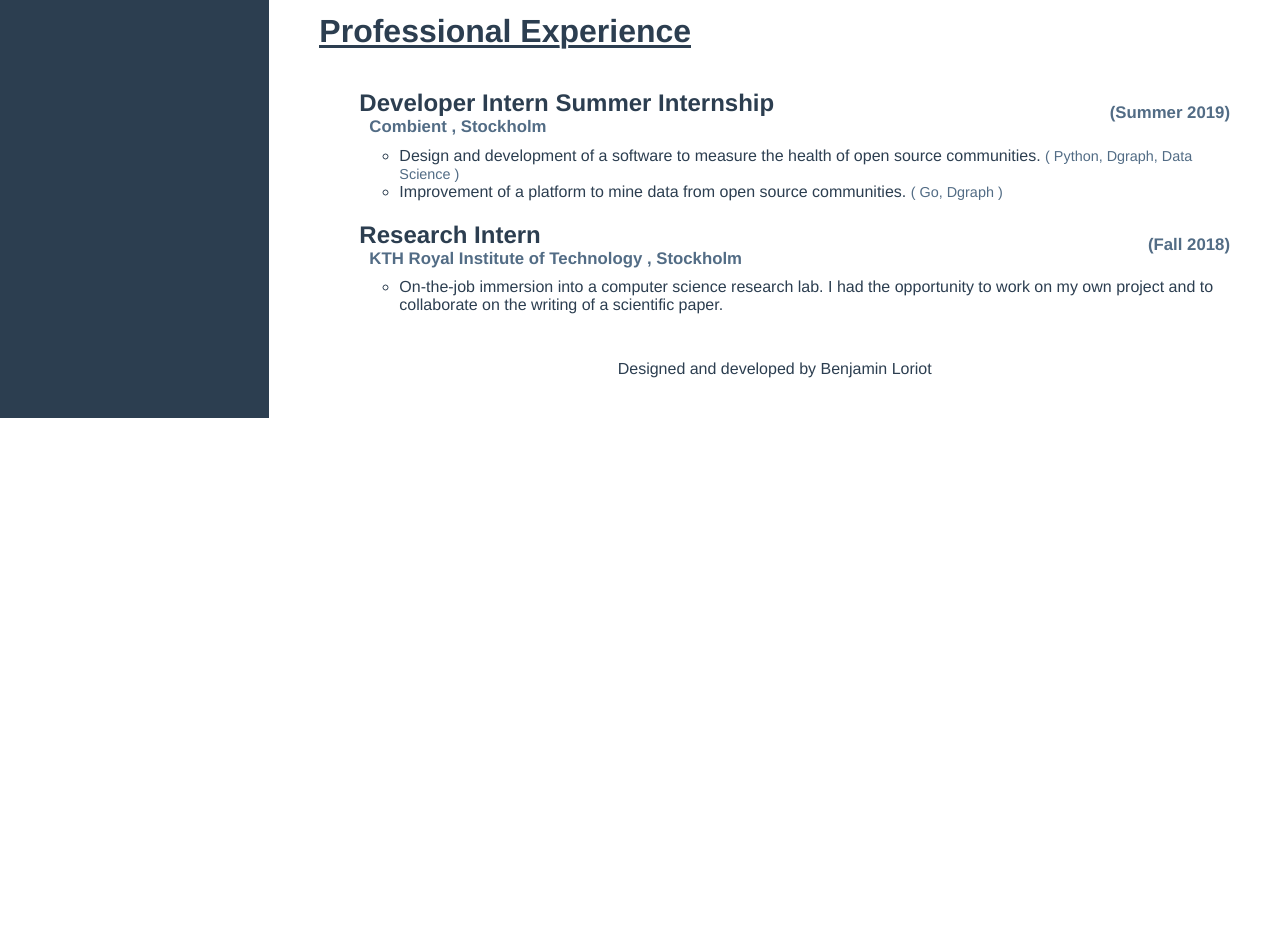
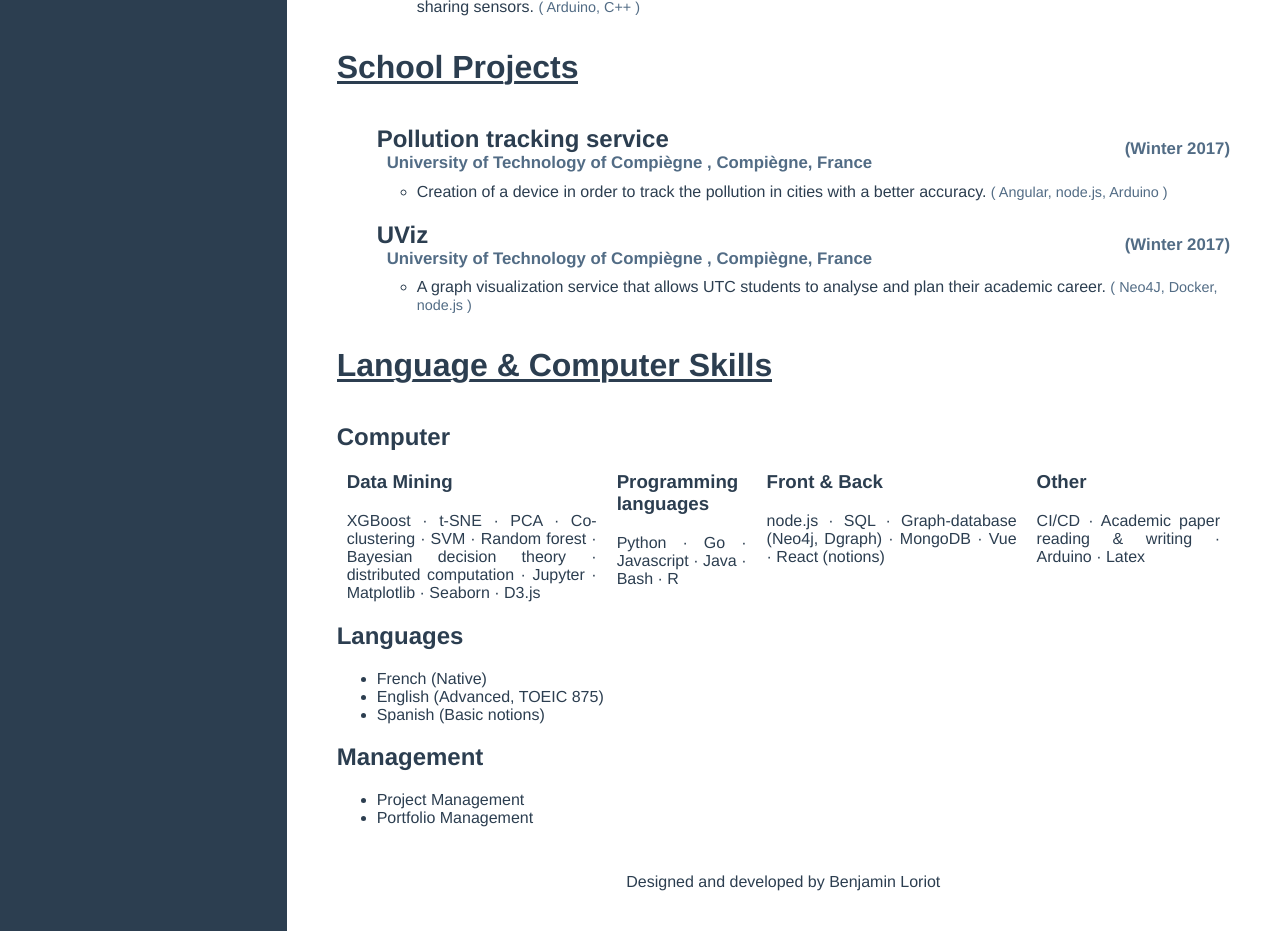
Before and after one commit to bloriot97/personal-page, a Vue app: page / in a window 1280 px wide. Shown: the part 1040-1971 px from the top of the page. Before the commit the page ends 1458 px from the top, so only its background shows below. Built offline with nearby package versions, Linux system fonts and the light colour scheme.

Commit message:
Transcript + skills

```diff
--- a/src/App.vue
+++ b/src/App.vue
@@ -79,6 +79,7 @@ export default {
     }
     #sidebar_container {
         width: $side_bar_width;
+        //min-width: 280px;
         background-color: $side_bar_color;
         text-align: center;
         padding: 20px;
--- a/src/components/CVItem.vue
+++ b/src/components/CVItem.vue
@@ -6,6 +6,7 @@
                     <div>
                         <OptionalLink :text="title" :link="link" />
                         <a v-if="moreInfo" v-on:click="$emit('more')" class="more">({{$t('more')}})</a>
+                        <a v-if="transcript" :href="transcript" class="more">({{$t('transcript')}})</a>
                     </div>
                     <div class="sub_title" v-if="location">
                         <OptionalLink :text="location" :link="location_link"/>, <span class="location"> {{geoLocation}}</span>
@@ -45,6 +46,7 @@
             date: String,
             descriptions: Array,
             link: String,
+            transcript: String,
             moreInfo: Object,
         }
     }
--- a/src/components/MainContainer.vue
+++ b/src/components/MainContainer.vue
@@ -2,7 +2,7 @@
     <div id="main_container">
         <div v-for="(section_name, section_id) in $t('sections')" v-bind:key="section_name">
             <h1 :id="section_id">{{ $t('sections.' + section_id) }}</h1>
-            <ul class="main_list">
+            <ul class="main_list" v-if="section_id != 'skills'">
                 <CVItem
                         v-for="(edu, name) in $t(section_id)"
                         v-bind:key="name"
@@ -13,10 +13,59 @@
                         :date="edu.date"
                         :descriptions="edu.descriptions"
                         :link="edu.link"
+                        :transcript="edu.transcript"
                         :moreInfo="edu.moreInfo"
                         v-on:more="openModal(section_id, name)"
                 />
             </ul>
+            <div v-else>
+                <h2>
+                    {{$t('skills.cs.title')}}
+                </h2>
+                <div id="cs">
+                    <div
+                            v-for="(cs_section, id) in $t('skills.cs.sections')"
+                            v-bind:key="id"
+                            class="cs_section"
+                    >
+                        <h3>
+                            {{cs_section.title}}
+                        </h3>
+                        <div class="item_list">
+                            <span
+                                    v-for="(item, id) in cs_section.content"
+                                    v-bind:key="id"
+                                    class="cs_item"
+                            >
+                                {{item}}
+                            </span>
+                        </div>
+
+                    </div>
+                </div>
+                <h2>
+                    {{$t('skills.languages.title')}}
+                </h2>
+                <ul class="languages">
+                    <li
+                            v-for="(language, id) in $t('skills.languages.content')"
+                            v-bind:key="id"
+                    >
+                        {{language.name}} ({{language.level}})
+                    </li>
+                </ul>
+                <h2>
+                    {{$t('skills.management.title')}}
+                </h2>
+                <ul class="management">
+                    <li
+                            v-for="skill in $t('skills.management.content')"
+                            v-bind:key="skill"
+                    >
+                        {{skill}}
+                    </li>
+                </ul>
+            </div>
         </div>
         <Modal
                 ref="modal"
@@ -138,4 +187,22 @@
                 -2px 2px $clear_primary_color,
                 -2px -2px $clear_primary_color;
     }
+    #cs {
+        display: flex;
+        justify-content: space-between;
+    }
+    .cs_section {
+        padding: 0 10px;
+        max-width: 250px;
+        & > h3 {
+            margin-top: 0;
+        }
+        text-align: justify;
+    }
+    .cs_item {
+
+    }
+    .cs_item:not(:last-child)::after {
+        content: "\00b7";
+    }
 </style>
```
Also changed, not shown: src/plugins/i18n.js, 1 other file (tests, documents, lock files or other folders).
